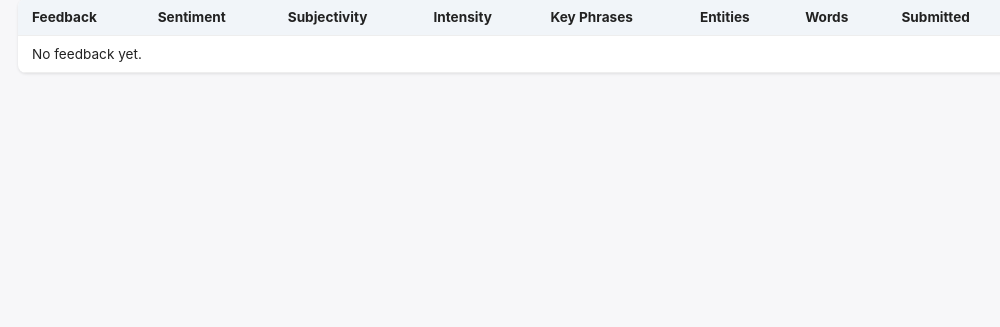
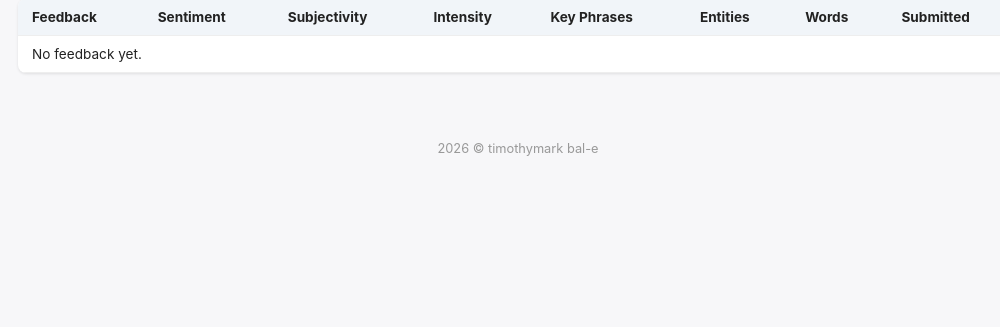
Before and after one commit to 3k100612-max/survey, a Flask app: page /admin in a window 1280 px wide. Shown: the part 473-800 px from the top of the page, without its empty margins (122-1122 px from the left). Run offline with Flask 3, Linux system fonts and the light colour scheme; data that the repository does not hold is empty; some libraries are stand-ins or nearby versions.

Commit message:
Update admin.html

```diff
--- a/templates/admin.html
+++ b/templates/admin.html
@@ -190,6 +190,13 @@
         color: #999;
         padding-top: 5px;
     }
+    footer.site-footer {
+        text-align: center;
+        margin-top: 48px;
+        padding: 20px 0;
+        color: #999;
+        font-size: 0.8rem;
+    }
 </style>
 </head>
 <body>
@@ -242,6 +249,8 @@
         <tr><td colspan="8">Loading...</td></tr>
     </tbody>
 </table>
+
+<footer class="site-footer">2026 &copy; timothymark bal-e</footer>
 
 <script>
 function sentimentClass(label) {
```
